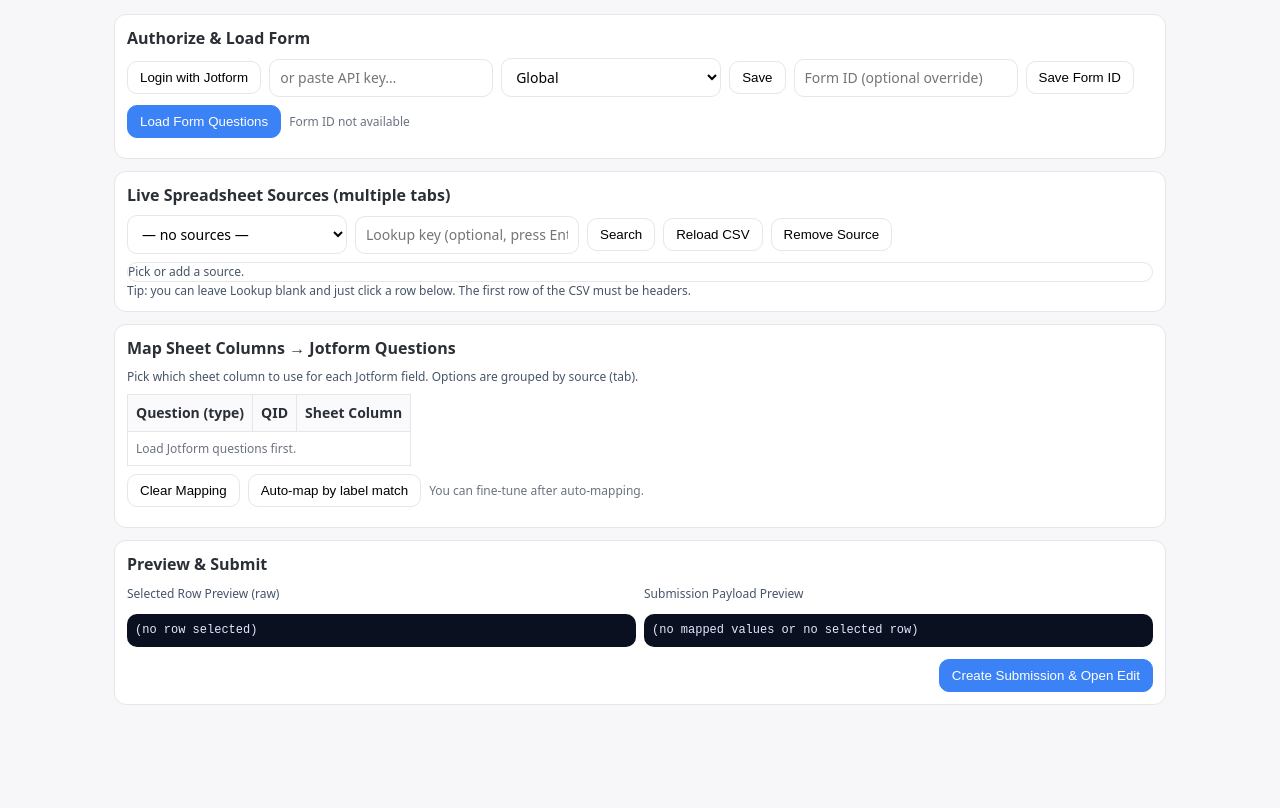
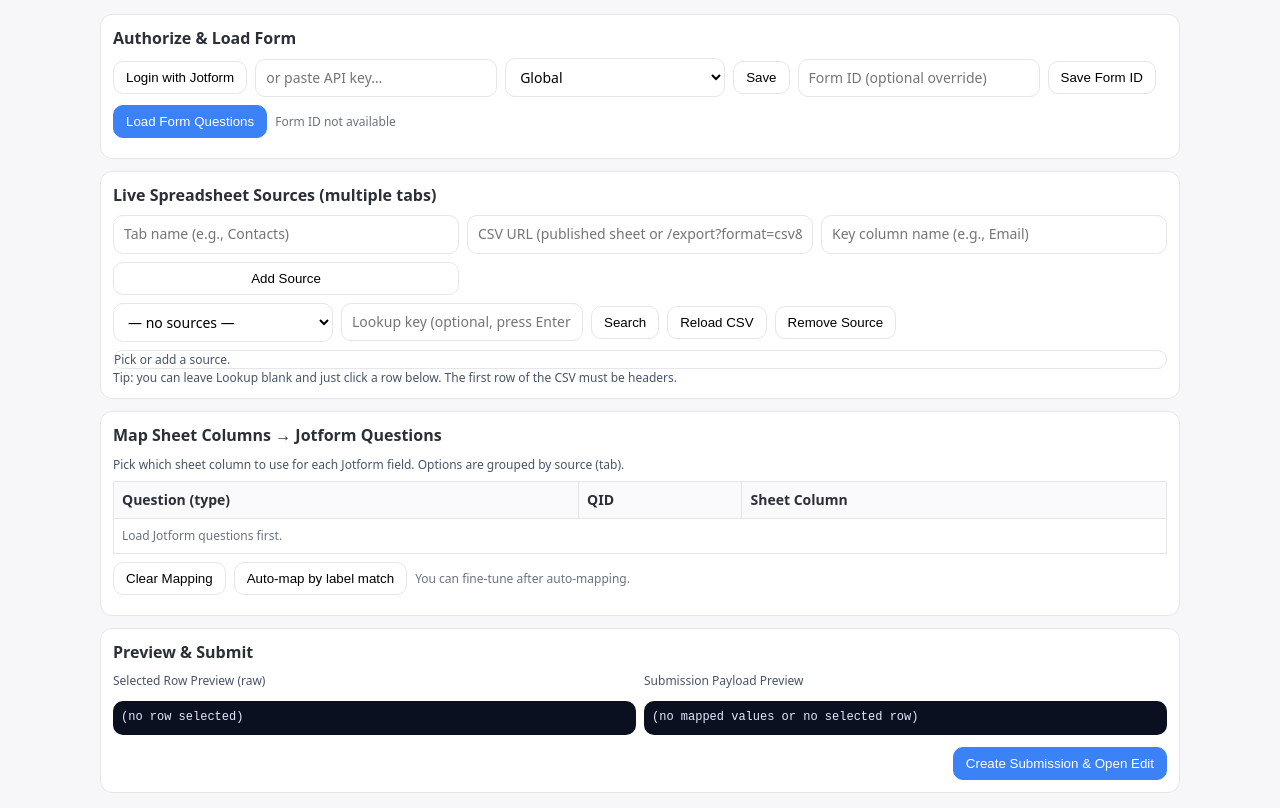
Before and after one commit to SphynxGitHub/spreadsheet-prefill, a plain HTML site: page index.html in a window 1280 px wide. Drawn offline with Linux system fonts and the light colour scheme; a script that the page names is missing.

Commit message:
Update index.html

```diff
--- a/index.html
+++ b/index.html
@@ -12,47 +12,38 @@
       --bg:#f7f7f9; --card:#fff; --line:#e6e6ea; --text:#2b2f36; --muted:#6b7280; --accent:#3b82f6; --ok:#16a34a; --err:#dc2626;
       --radius:12px;
     }
-    /* make the main wrapper scroll instead of the whole iframe */
-    html, body { height: 100%; }
-    * { box-sizing: border-box; }
-
-    /* vertical scroll when content exceeds iframe height */
+    html,body{height:100%; margin:0; padding:0; background:var(--bg); color:var(--text); font:14px/1.45 system-ui,Segoe UI,Roboto,Arial,sans-serif}
+    /* scroll inside widget instead of the whole iframe */
     .wrap{
-      max-height: 100vh;             /* use the iframe’s viewport */
-      overflow: auto;                 /* scrolls inside widget */
-      -webkit-overflow-scrolling: touch; /* smooth on iOS */
-      overscroll-behavior: contain;   /* avoid scroll chaining */
+      max-width:1080px; margin:0 auto; padding:14px;
+      max-height:calc(100vh - 20px); overflow:auto;
+      -webkit-overflow-scrolling:touch; overscroll-behavior:contain;
     }
-
-    /* optional: prevent horizontal scroll if tables get wide */
-    .wrap { overflow-x: hidden; }
-    table { width: 100%; overflow-x: auto; display: block; }
-
-    html,body{margin:0;padding:0;background:var(--bg);color:var(--text);font:14px/1.45 system-ui,Segoe UI,Roboto,Arial,sans-serif}
-    .wrap{max-width:1080px;margin:0 auto;padding:14px}
-    .card{background:var(--card);border:1px solid var(--line);border-radius:var(--radius);padding:12px;margin-bottom:12px}
-    h3{margin:0 0 8px 0;font-size:16px}
-    .row{display:flex;flex-wrap:wrap;gap:8px;align-items:center;margin:8px 0}
+    .card{background:var(--card); border:1px solid var(--line); border-radius:var(--radius); padding:12px; margin-bottom:12px}
+    h3{margin:0 0 8px 0; font-size:16px}
+    .row{display:flex; flex-wrap:wrap; gap:8px; align-items:center; margin:8px 0}
     input[type="text"], input[type="password"], select, textarea{
-      border:1px solid var(--line);border-radius:10px;padding:8px 10px;background:#fff;min-width:220px;font:inherit
+      border:1px solid var(--line); border-radius:10px; padding:8px 10px; background:#fff; min-width:220px; font:inherit
     }
-    textarea{width:100%;min-height:80px}
-    .btn{border:1px solid var(--line);background:#fff;border-radius:10px;padding:8px 12px;cursor:pointer}
-    .btn.primary{background:var(--accent);color:#fff;border-color:var(--accent)}
-    .muted{color:var(--muted);font-size:12px}
-    .ok{color:#065f46;background:#ecfdf5;border:1px solid #bbf7d0;padding:8px;border-radius:10px;margin:6px 0;display:none}
-    .err{color:#991b1b;background:#fef2f2;border:1px solid #fecaca;padding:8px;border-radius:10px;margin:6px 0;display:none}
-    .grid{display:grid;grid-template-columns:repeat(auto-fit,minmax(260px,1fr));gap:8px}
-    table{width:100%;border-collapse:collapse;margin-top:8px}
-    th,td{border:1px solid var(--line);padding:8px;vertical-align:top}
-    th{background:#fafafd;text-align:left}
-    .pill{display:inline-block;padding:2px 8px;border-radius:999px;background:#eff6ff;color:#1d4ed8;font-size:12px;border:1px solid #bfdbfe}
-    .list{max-height:240px;overflow:auto;border:1px solid var(--line);border-radius:10px}
-    .list table{margin:0;border-collapse:separate;border-spacing:0}
+    textarea{width:100%; min-height:80px}
+    .btn{border:1px solid var(--line); background:#fff; border-radius:10px; padding:8px 12px; cursor:pointer}
+    .btn.primary{background:var(--accent); color:#fff; border-color:var(--accent)}
+    .btn[disabled]{opacity:.6; cursor:not-allowed}
+    .muted{color:var(--muted); font-size:12px}
+    .ok{color:#065f46; background:#ecfdf5; border:1px solid #bbf7d0; padding:8px; border-radius:10px; margin:6px 0; display:none}
+    .err{color:#991b1b; background:#fef2f2; border:1px solid #fecaca; padding:8px; border-radius:10px; margin:6px 0; display:none}
+    .grid{display:grid; grid-template-columns:repeat(auto-fit, minmax(260px,1fr)); gap:8px}
+    table{width:100%; border-collapse:collapse; margin-top:8px}
+    th,td{border:1px solid var(--line); padding:8px; vertical-align:top}
+    th{background:#fafafd; text-align:left}
+    .list{max-height:240px; overflow:auto; border:1px solid var(--line); border-radius:10px}
+    .list table{margin:0; border-collapse:separate; border-spacing:0}
     .list th, .list td{border-width:0 0 1px 0}
     .list tr:hover{background:#fafafa}
-    .flex-end{display:flex;justify-content:flex-end;gap:8px}
-    .mini{font-size:12px;color:#475569}
+    .flex-end{display:flex; justify-content:flex-end; gap:8px}
+    .mini{font-size:12px; color:#475569}
+    /* horizontal scroll wrapper for wide tables */
+    .hscroll{overflow-x:auto}
   </style>
 </head>
 <body>
@@ -83,14 +74,20 @@
   <!-- Sources -->
   <div class="card">
     <h3>Live Spreadsheet Sources (multiple tabs)</h3>
-    <!-- ... add-source grid stays the same ... -->
+
+    <!-- Add Source (REQUIRED by app.js) -->
+    <div class="grid" style="margin-bottom:8px">
+      <input id="srcName" type="text" placeholder="Tab name (e.g., Contacts)" />
+      <input id="srcUrl" type="text" placeholder="CSV URL (published sheet or /export?format=csv&gid=)" />
+      <input id="srcKeyCol" type="text" placeholder="Key column name (e.g., Email)" />
+      <button id="addSource" class="btn">Add Source</button>
+    </div>
 
     <div class="row">
       <select id="activeSource"></select>
       <input id="lookupVal" type="text" placeholder="Lookup key (optional, press Enter or Search)" />
       <button id="btnSearch" class="btn">Search</button>
       <button id="btnReloadCsv" class="btn">Reload CSV</button>
-      <!-- NEW: remove current source -->
       <button id="btnRemoveSource" class="btn">Remove Source</button>
     </div>
 
@@ -102,10 +99,12 @@
   <div class="card">
     <h3>Map Sheet Columns → Jotform Questions</h3>
     <div class="mini">Pick which sheet column to use for each Jotform field. Options are grouped by source (tab).</div>
-    <table id="mapTable">
-      <thead><tr><th>Question (type)</th><th>QID</th><th>Sheet Column</th></tr></thead>
-      <tbody></tbody>
-    </table>
+    <div class="hscroll">
+      <table id="mapTable">
+        <thead><tr><th>Question (type)</th><th>QID</th><th>Sheet Column</th></tr></thead>
+        <tbody></tbody>
+      </table>
+    </div>
     <div class="row">
       <button id="clearMap" class="btn">Clear Mapping</button>
       <button id="autoMap" class="btn">Auto-map by label match</button>
```
